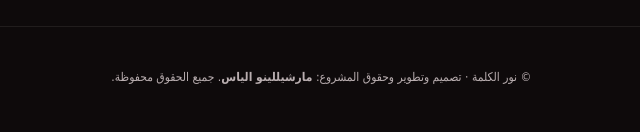
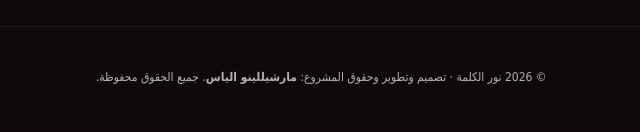
Before and after one commit to yguygyuguyuguy/noor-el-kelma-website, a plain HTML site: page index.html in a window 1280 px wide. Shown: the part 4028-4160 px from the top of the page, 397-1037 px from the left. Drawn offline with Linux system fonts and the light colour scheme.

Commit message:
fix: correct FAQ script line break

```diff
--- a/index.html
+++ b/index.html
@@ -146,7 +146,8 @@
   const navlinks=document.getElementById('navlinks');
   menuBtn.addEventListener('click',()=>{const opened=navlinks.classList.toggle('open');menuBtn.setAttribute('aria-expanded',String(opened));menuBtn.textContent=opened?'×':'☰';});
   navlinks.querySelectorAll('a').forEach(link=>link.addEventListener('click',()=>{navlinks.classList.remove('open');menuBtn.setAttribute('aria-expanded','false');menuBtn.textContent='☰';}));
-  document.getElementById('year').textContent=new Date().getFullYear();\n  document.querySelectorAll('.faq-list details').forEach(item=>item.addEventListener('toggle',()=>{if(item.open)document.querySelectorAll('.faq-list details').forEach(other=>{if(other!==item)other.open=false;});}));
+  document.getElementById('year').textContent=new Date().getFullYear();
+  document.querySelectorAll('.faq-list details').forEach(item=>item.addEventListener('toggle',()=>{if(item.open)document.querySelectorAll('.faq-list details').forEach(other=>{if(other!==item)other.open=false;});}));
 </script>
 </body>
 </html>
```
